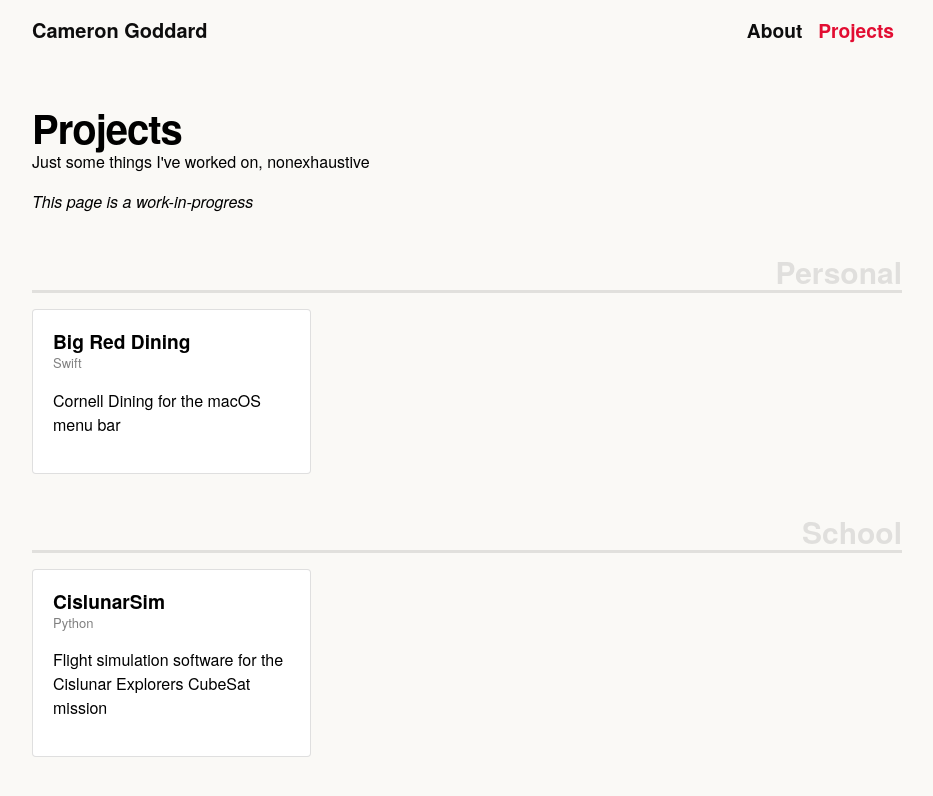
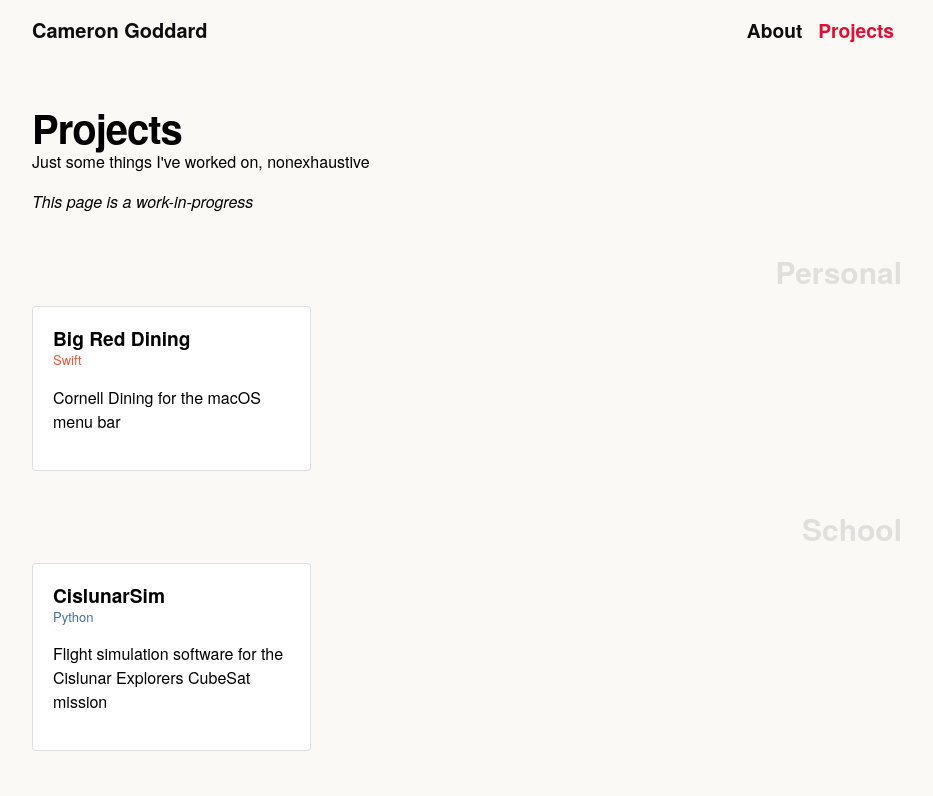
Before and after one commit to cameron-goddard/camerongoddard.com, a Jekyll site: the page built from _pages/projects.md, in a window 1280 px wide. Shown: the top 796 px of the page, without its empty margins (173-1106 px from the left). Built offline with Jekyll 4.4.1, drawn with Linux system fonts in a browser that asks for light colours; a style sheet for code colours, icons or effects is not loaded.

Commit message:
add some small changes

```diff
--- a/_config.yml
+++ b/_config.yml
@@ -4,8 +4,7 @@
 
 title: Cameron Goddard
 email: csg83@cornell.edu
-description: >
-  Computer Science student at Cornell University
+description: Computer Science student at Cornell University
 footer_text:
 keywords:
 
@@ -110,7 +109,7 @@ external_links:
 # -----------------------------------------------------------------------------
 
 imagemagick:
-  enabled: true # enables responsive images for your site (recommended, see https://github.com/alshedivat/al-folio/issues/537)
+  enabled: false # enables responsive images for your site (recommended, see https://github.com/alshedivat/al-folio/issues/537)
   widths:
     - 480
     - 800
--- a/_includes/projects.html
+++ b/_includes/projects.html
@@ -8,7 +8,20 @@
     <div class="card hoverable">
       <div class="card-body">
         <h2 class="card-title">{{ project.title }}</h2>
-          <p class="card-text">{{ project.languages }}</p>
+        <p class="card-lang">
+        {% assign lang_list = project.languages | split: "," %}
+
+        {% for lang in lang_list %}
+          {% if lang == "Swift" -%}
+            <span class="lang lang-swift">Swift</span>
+          {%- endif %}
+          {% if lang == "Python" -%}
+            <span class="lang lang-python">Python</span>
+          {%- endif %}
+
+        {% endfor %}
+
+        </p>
         <p class="card-desc">{{ project.description }}</p>
       </div>
     </div>
--- a/_sass/_base.scss
+++ b/_sass/_base.scss
@@ -42,7 +42,6 @@ h1 {
 
 .clearfix {
   margin-top: 40px;
-  // change
   margin-bottom: 120px;
 }
 
@@ -116,7 +115,6 @@ img {
 
 .navbar {
   box-shadow: none;
-  // border-bottom: 1px solid var(--global-theme-color);
   background-color: var(--global-bg-color);
   opacity: 0.95;
 }
@@ -155,6 +153,9 @@ img {
 }
 
 .navbar-toggler {
+
+  border-color: transparent !important;
+
   .icon-bar {
     display: block;
     width: 22px;
@@ -217,7 +218,6 @@ img {
   }
 }
 
-
 // Footer
 footer.sticky-bottom {
   // background-color: var(--global-footer-bg-color);
@@ -238,6 +238,14 @@ footer.sticky-bottom {
       text-decoration: none;
     }
   }
+}
+
+.lang-swift {
+  color: var(--swift-color);
+}
+
+.lang-python {
+  color: var(--python-color);
 }
 
 // Projects
@@ -267,6 +275,9 @@ footer.sticky-bottom {
       .card-title {
         color: var(--global-theme-color);
       }
+      .lang {
+        color: gray;
+      }
     }
   }
 
@@ -286,7 +297,7 @@ footer.sticky-bottom {
     }
   }
 
-  .card-text {
+  .card-lang {
     font-size: small !important;
     font-weight: 500;
     color: gray;
@@ -294,7 +305,6 @@ footer.sticky-bottom {
 
   h2.category {
     color: var(--global-divider-color);
-    border-bottom: 3px solid var(--global-divider-color);
     padding-top: 0.5rem;
     margin-top: 2rem;
     margin-bottom: 1rem;
--- a/_sass/_themes.scss
+++ b/_sass/_themes.scss
@@ -7,4 +7,6 @@
   --global-footer-link-color: #{$white-color};
   --global-divider-color: rgba(0,0,0,.1);
   --global-card-bg-color: #{$white-color};
+  --swift-color: #f05138;
+  --python-color: #4570a0;
 }
--- a/_sass/_variables.scss
+++ b/_sass/_variables.scss
@@ -4,7 +4,8 @@ $nasa-red:            #e10027 !default;
 $off-white-color:     #FAF9F6 !default;
 $grey-color:          #828282 !default;
 $grey-color-light:    lighten($grey-color, 40%);
-// $swift-color:         #de5d43 // wrong color
+$swift-color:         #f05138;
+$python-color:        #4570a0;
 
 $white-color: #ffffff !default;
 $black-color: #000000 !default;
```
Also changed, not shown: _layouts/resume.html (deleted, +0 -14 lines). Lines whose indentation alone changed are shown as unchanged.
